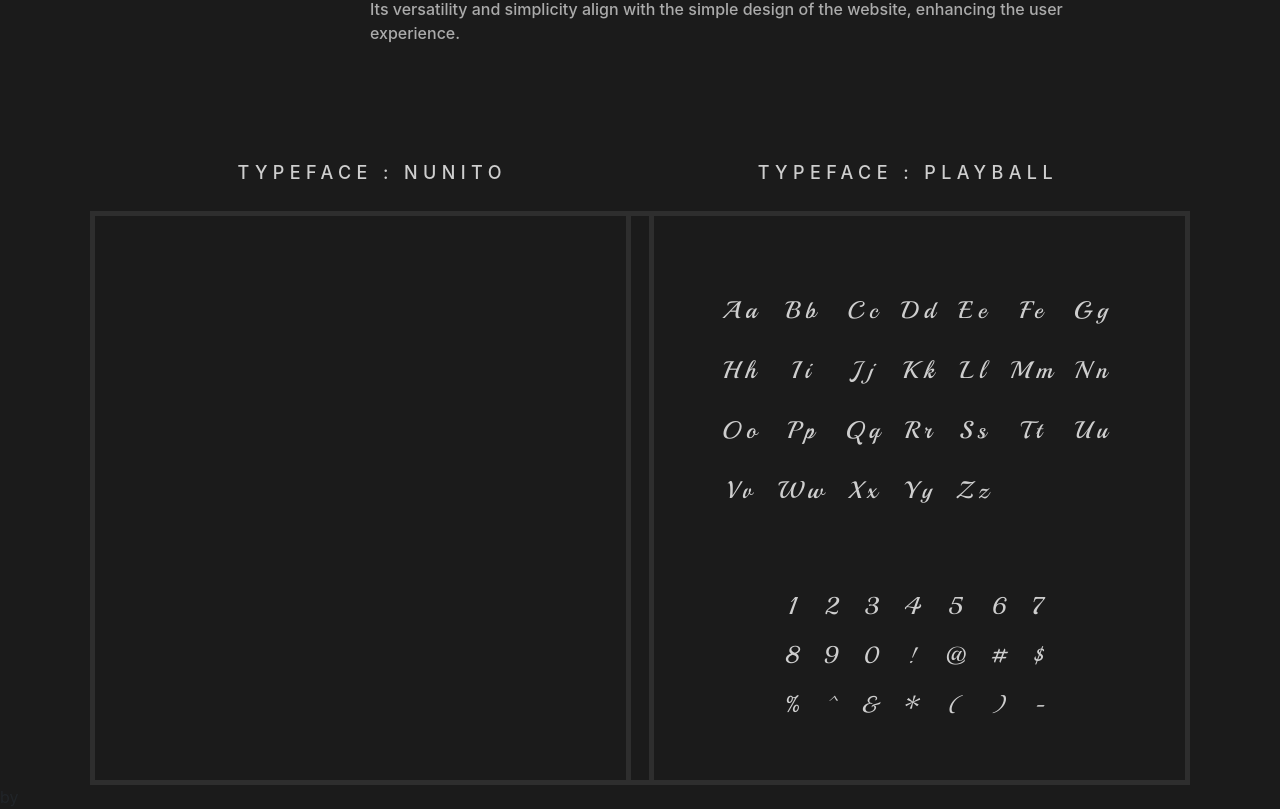
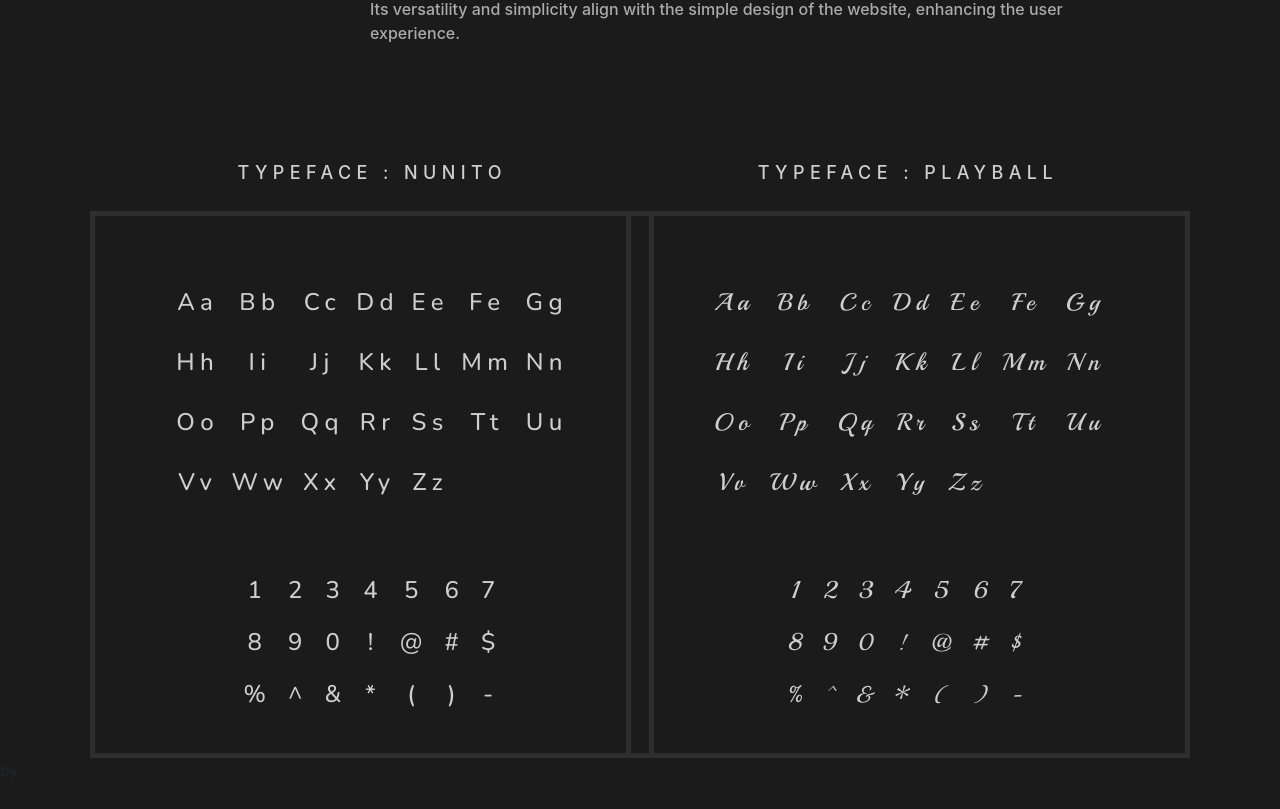
Before and after one commit to saeidAtashin/caportfolio, a React (Create React App) app: page /jdc in a window 1280 px wide. Shown: the part 2724-3533 px from the top of the page. After the commit the page ends 3506 px from the top, so only its background shows below. Built offline with nearby package versions, Linux system fonts and the light colour scheme; a web font is replaced by a local one.

Commit message:
typo part

```diff
--- a/public/index.html
+++ b/public/index.html
@@ -12,6 +12,9 @@
     <link rel="preconnect" href="https://fonts.googleapis.com">
 <link rel="preconnect" href="https://fonts.gstatic.com" crossorigin>
 <link href="https://fonts.googleapis.com/css2?family=Playball&display=swap" rel="stylesheet">
+<link rel="preconnect" href="https://fonts.googleapis.com">
+<link rel="preconnect" href="https://fonts.gstatic.com" crossorigin>
+<link href="https://fonts.googleapis.com/css2?family=Nunito:wght@200;300;400;500&display=swap" rel="stylesheet">
     <link href="https://cdn.jsdelivr.net/npm/bootstrap@5.0.2/dist/css/bootstrap.min.css" rel="stylesheet" integrity="sha384-EVSTQN3/azprG1Anm3QDgpJLIm9Nao0Yz1ztcQTwFspd3yD65VohhpuuCOmLASjC" crossorigin="anonymous">
     <link href="https://fonts.cdnfonts.com/css/sf-pro-display" rel="stylesheet">
 
--- a/src/component/JDC.js
+++ b/src/component/JDC.js
@@ -82,7 +82,25 @@
         <div className="d-flex typo-style">
           <div className="width-typography">
             <p>TYPEFACE : NUNITO</p>
-            <div className="box"></div>
+            <div className="box">
+              <p className="left-p">
+                <div>Aa</div> <div>Bb</div> <div>Cc</div> <div>Dd</div>
+                <div>Ee</div> <div>Fe</div> <div>Gg</div> <div>Hh</div>
+                <div>Ii</div> <div>Jj</div> <div>Kk</div> <div>Ll</div>
+                <div>Mm</div> <div>Nn</div> <div>Oo</div> <div>Pp</div>
+                <div>Qq</div> <div>Rr</div> <div>Ss</div> <div>Tt</div>
+                <div>Uu</div>
+                <div>Vv</div> <div>Ww</div> <div>Xx</div> <div>Yy</div>
+                <div>Zz</div>
+              </p>
+              <p className="second-left-p">
+                <div>1</div> <div>2</div> <div>3</div> <div>4</div> <div>5</div>
+                <div>6</div> <div>7</div> <div>8</div> <div>9</div> <div>0</div>
+                <div>!</div> <div>@</div> <div>#</div> <div>$</div> <div>%</div>
+                <div>^</div> <div>&</div> <div>*</div> <div>(</div> <div>)</div>
+                <div>-</div>
+              </p>
+            </div>
           </div>
           <div className="width-typography">
             <p>TYPEFACE : PLAYBALL</p>
--- a/src/style.css
+++ b/src/style.css
@@ -263,9 +263,11 @@
   grid-template-columns: auto auto auto auto auto auto auto;
   padding: 64px 83px;
   margin-bottom: 0;
+  row-gap: 16px;
+  -moz-column-gap: 16px;
+       column-gap: 16px;
 }
 .box .first-p div {
-  padding: 8px;
   font-size: 24px;
   font-family: Playball;
   font-style: normal;
@@ -277,9 +279,9 @@
   display: grid;
   grid-template-columns: auto auto auto auto auto auto auto;
   padding: 0 154px 63px 154px;
-  row-gap: 5px;
-  -moz-column-gap: 18px;
-       column-gap: 18px;
+  row-gap: 8px;
+  -moz-column-gap: 8px;
+       column-gap: 8px;
   margin-bottom: 0;
 }
 .box .second-p div {
@@ -288,6 +290,46 @@
   font-size: 24px;
   font-style: normal;
   font-weight: 400;
+  line-height: 44px;
+}
+
+.box {
+  width: 564px;
+  height: 547px;
+  border: 5px solid #2E2E2E;
+}
+.box .left-p {
+  display: grid;
+  grid-template-columns: auto auto auto auto auto auto auto;
+  padding: 64px 81px;
+  margin-bottom: 0;
+  row-gap: 16px;
+  -moz-column-gap: 12px;
+       column-gap: 12px;
+}
+.box .left-p div {
+  font-size: 24px;
+  font-family: "Nunito", sans-serif;
+  font-style: normal;
+  font-weight: 500;
+  line-height: 44px;
+  text-align: center;
+}
+.box .second-left-p {
+  display: grid;
+  grid-template-columns: auto auto auto auto auto auto auto;
+  padding: 0 144px 63px 144px;
+  row-gap: 8px;
+  -moz-column-gap: 8px;
+       column-gap: 8px;
+  margin-bottom: 0;
+}
+.box .second-left-p div {
+  color: #CECECE;
+  font-family: "Nunito", sans-serif;
+  font-size: 24px;
+  font-style: normal;
+  font-weight: 500;
   line-height: 44px;
 }
 
--- a/src/style.scss
+++ b/src/style.scss
@@ -280,9 +280,12 @@
         grid-template-columns: auto auto auto auto auto auto auto;
         padding: 64px 83px;
         margin-bottom: 0;
+        row-gap: 16px;
+        column-gap: 16px;
+
             div {
 
-                padding: 8px;
+                // padding: 8px;
                 font-size: 24px;
                 font-family: Playball;
                 font-style: normal;
@@ -296,8 +299,8 @@
         display: grid;
         grid-template-columns: auto auto auto auto auto auto auto;
         padding: 0 154px 63px 154px;
-        row-gap: 5px;
-        column-gap: 18px;
+        row-gap: 8px;
+        column-gap: 8px;
         margin-bottom: 0;
 
 
@@ -312,16 +315,50 @@
 }
 
 
+.box {
+    width: 564px;
+    height: 547px;
+    border: 5px solid #2E2E2E;
+ ;
+    .left-p {
+
+        display: grid;
+        grid-template-columns: auto auto auto auto auto auto auto;
+        padding: 64px 81px;
+        margin-bottom: 0;
+        row-gap: 16px;
+        column-gap: 12px;
+
+            div {
+
+                // padding: 8px;
+                font-size: 24px;
+                font-family: 'Nunito', sans-serif;
+                font-style: normal;
+                font-weight: 500;
+                line-height: 44px;
+                text-align: center;
+
+            }
+    }
+    .second-left-p {
+        display: grid;
+        grid-template-columns: auto auto auto auto auto auto auto;
+        padding: 0 144px 63px 144px;
+        row-gap: 8px;
+        column-gap: 8px;
+        margin-bottom: 0;
 
 
-
-
-
-
-
-
-
-
+div{
+        color: #CECECE;
+        font-family: 'Nunito', sans-serif;
+        font-size: 24px;
+        font-style: normal;
+        font-weight: 500;
+        line-height: 44px;
+  }  }
+}
 
 
 
```
Also changed, not shown: 1 other file (tests, documents, lock files or other folders).
